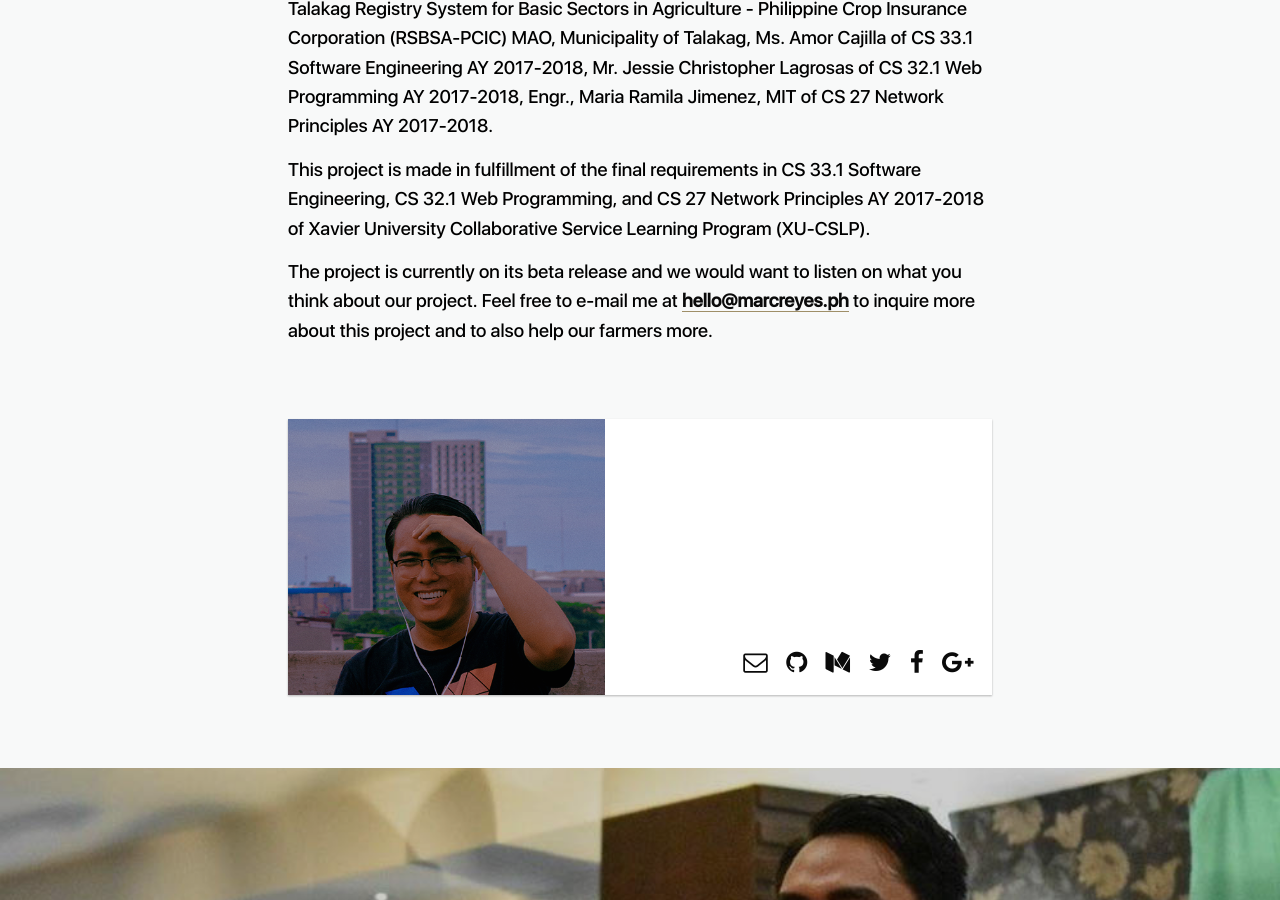
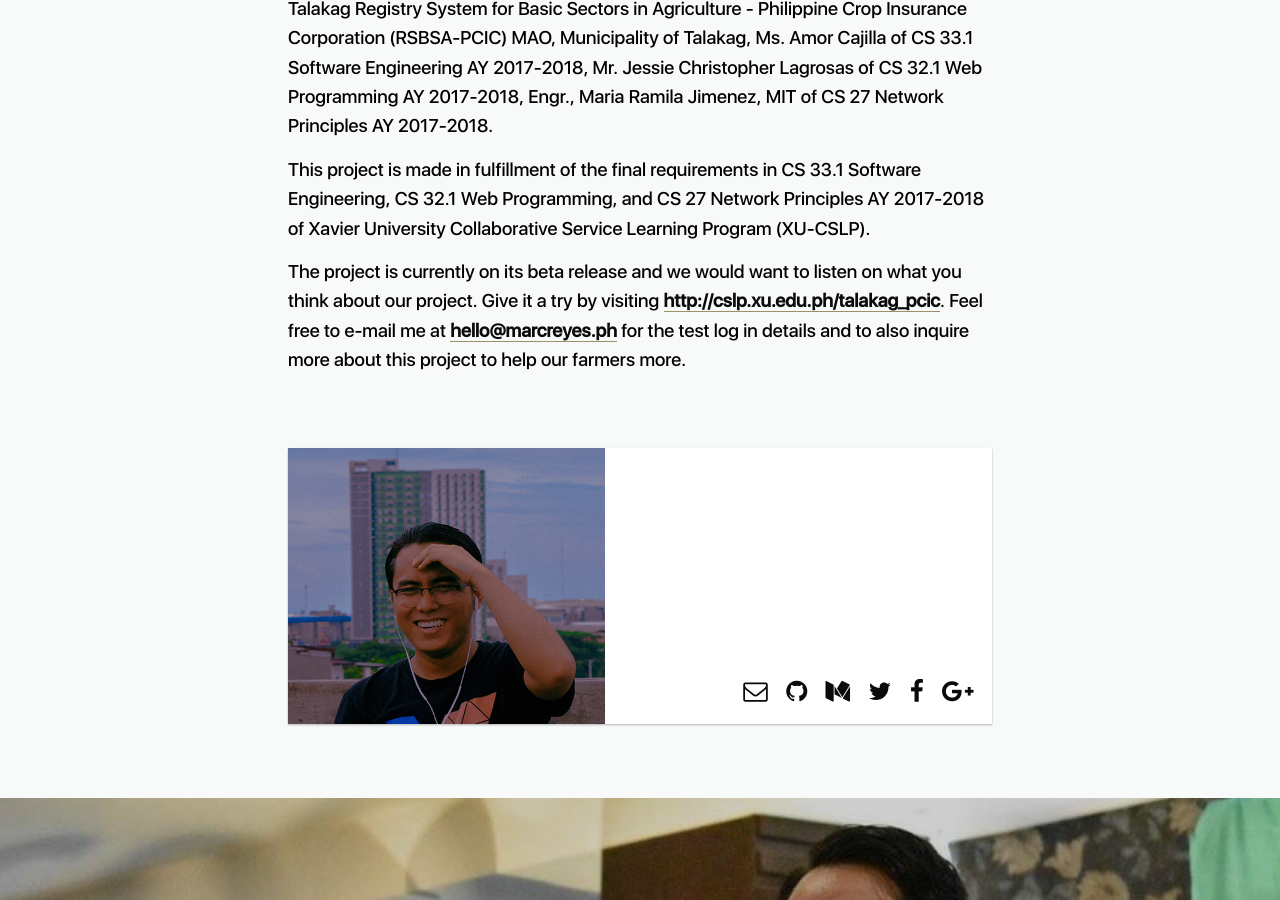
Before and after one commit to marcreyesph/blog-marcreyesph, a Jekyll site: the page built from _posts/2018-02-20-a-walkthrough-on-the-talakag-cslp-code.md, in a window 1280 px wide and 900 px high, scrolled down 9074 px. Built offline with Jekyll 4.4.1, drawn with Linux system fonts in a browser that asks for light colours; nearby versions of some CDN libraries.

Commit message:
Edit blog post and add new profile photo

```diff
--- a/_posts/2018-02-20-a-walkthrough-on-the-talakag-cslp-code.md
+++ b/_posts/2018-02-20-a-walkthrough-on-the-talakag-cslp-code.md
@@ -90,4 +90,4 @@ The developers would like to acknowledge the following for making this project p
 
 This project is made in fulfillment of the final requirements in CS 33.1 Software Engineering, CS 32.1 Web Programming, and CS 27 Network Principles AY 2017-2018 of Xavier University Collaborative Service Learning Program (XU-CSLP).
 
-The project is currently on its beta release and we would want to listen on what you think about our project. Feel free to e-mail me at **[hello@marcreyes.ph](mailto:hello@marcreyes.ph)** to inquire more about this project and to also help our farmers more.
+The project is currently on its beta release and we would want to listen on what you think about our project. Give it a try by visiting **[http://cslp.xu.edu.ph/talakag_pcic](http://cslp.xu.edu.ph/talakag_pcic)**. Feel free to e-mail me at **[hello@marcreyes.ph](mailto:hello@marcreyes.ph)** for the test log in details and to also inquire more about this project to help our farmers more.
```
Also changed, not shown: assets/images/posts/body/talakag-marc.png (added).
